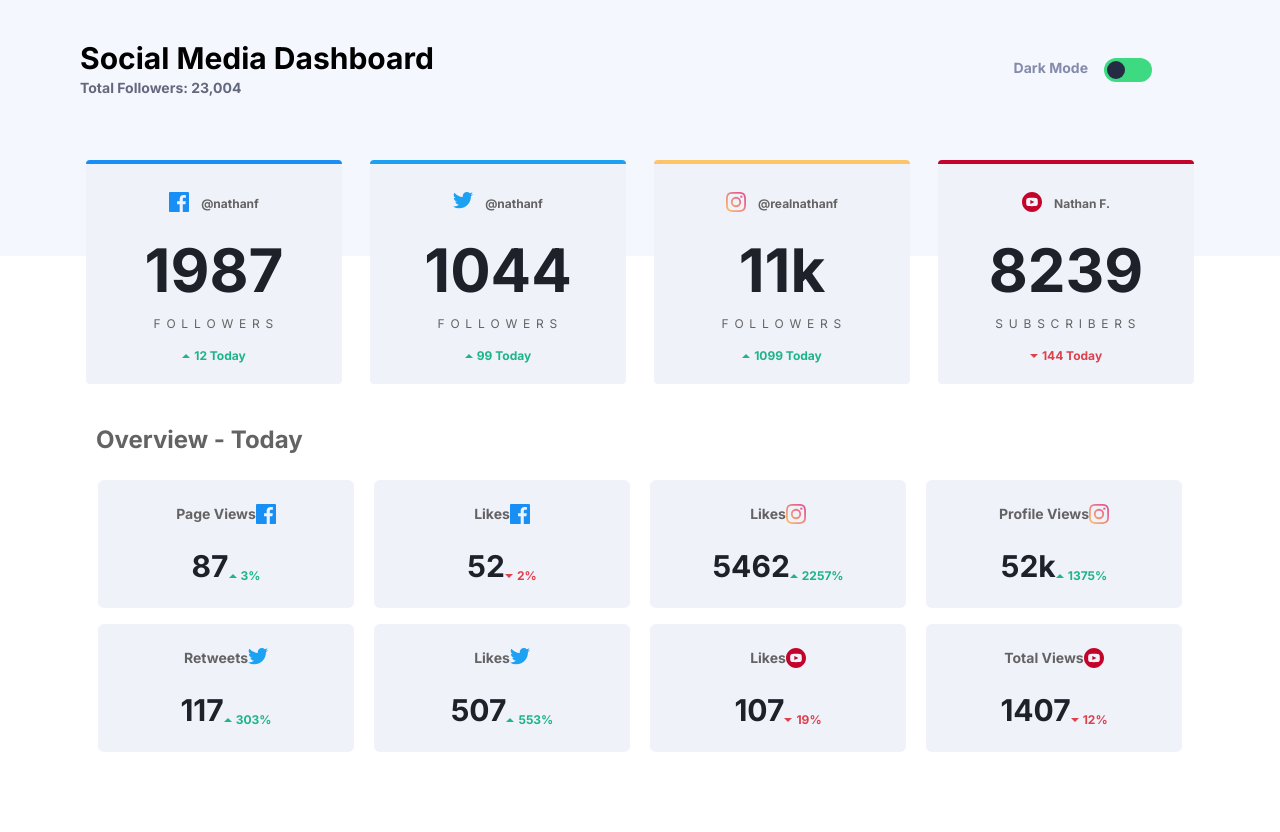
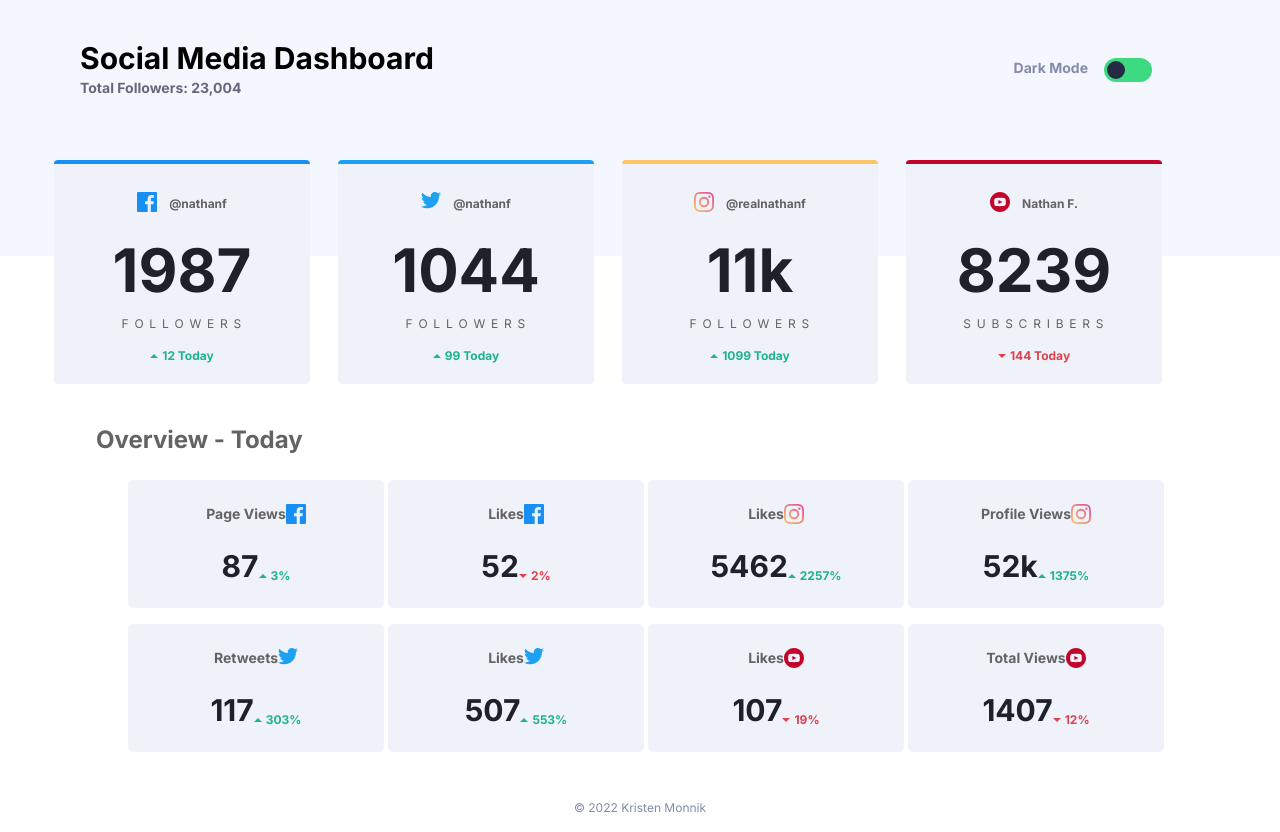
Before and after one commit to k-monnik/social-media-dashboard, a React (Create React App) app: page / in a window 1280 px wide. Before the commit the page ends 800 px from the top, so only its background shows below. Built offline with nearby package versions, Linux system fonts and the light colour scheme.

Commit message:
add footer to app.js and adjust margins in lower grid

```diff
--- a/src/App.js
+++ b/src/App.js
@@ -23,6 +23,10 @@ function App() {
         <UpperGrid />
         <LowerGrid />
       </div>
+      <footer>
+        <p class="text-xs font-thin text-medGrey dark:text-dark-100 pb-4 text-center"><a href="https://www.monnik.dev/">© 2022 Kristen Monnik</a>
+        </p>
+      </footer>
 
 
     </div>
--- a/src/components/LowerCard.js
+++ b/src/components/LowerCard.js
@@ -4,7 +4,7 @@ import React from 'react';
 
 const LowerCard = ({ data }) => {
     return <>
-        <div className="mx-auto py-6 px-8 border-solid border-1 rounded-md bg-light-200 dark:bg-dark-200 md:justify-items-center text-light-300 h-32 w-80 md:w-64">
+        <div className="mx-auto py-6 px-6 border-solid border-1 rounded-md bg-light-200 dark:bg-dark-200 md:justify-items-center text-light-300 h-32 w-80 md:w-64">
             <div className="flex justify-between">
                 <div className="font-bold text-sm dark:text-dark-100">
                     {data.type}
--- a/src/components/LowerGrid.js
+++ b/src/components/LowerGrid.js
@@ -8,10 +8,10 @@ const LowerGrid = () => {
 
 
     return (
-        <div className="mx-auto md:px-24">
+        <div className="container mx-auto md:px-24">
             {/* OVERVIEW SECTION */}
 
-            <div className="text-light-300 font-bold text-2xl pt-10 pb-6 ml-8 md:ml-0">
+            <div className="text-light-300 font-bold text-2xl mx-8 md:mx-0 pt-10 pb-6">
                 Overview - Today
             </div>
 
@@ -21,7 +21,7 @@ const LowerGrid = () => {
 
             {/* BOTTOM GRID  */}
 
-            <div className="grid gap-4 grid-cols-1 mx-auto md:grid-cols-4 md:grid-rows-2 md:pb-12">
+            <div className="grid gap-4 grid-cols-1 mx-8 md:grid-cols-4 md:grid-rows-2 pb-8 md:pb-12">
                 {lowerData.map((data, index) => (
                     <LowerCard key={index} data={data} />
                 ))}
--- a/src/components/UpperGrid.js
+++ b/src/components/UpperGrid.js
@@ -7,7 +7,7 @@ const UpperGrid = () => {
 
     return (
         <div className="container mx-auto">
-            <div className="grid gap-10 grid-cols-1 md:grid-cols-4 max-w-xs mx-auto md:max-w-6xl md:h-56 md:flex md:justify-center md:gap-7 -mt-12 md:-mt-24 md:px-24">
+            <div className="grid gap-7 grid-cols-1 md:grid-cols-4 max-w-xs mx-8 md:max-w-6xl md:h-56 md:flex md:justify-center -mt-12 md:-mt-24 md:px-24">
 
                 {upperData.map((data, index) => (
                     <UpperCard key={index} data={data} />
--- a/tailwind.config.js
+++ b/tailwind.config.js
@@ -53,6 +53,7 @@ module.exports = {
       },
       spacing: {
         '4.5': '1.125rem',
+        '76': '19rem',
       },
       inset: {
         '0.75': '0.1875rem',
```
